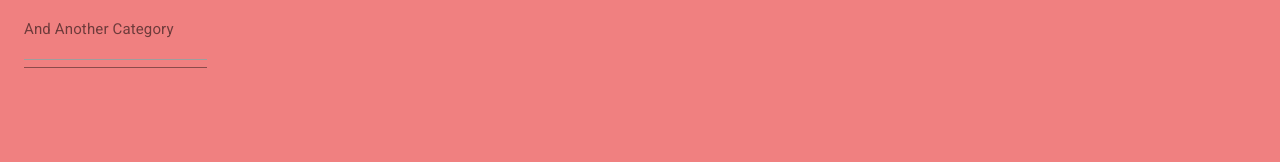
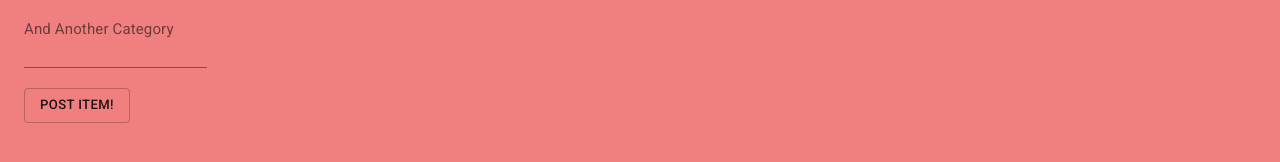
Before and after one commit to jamescbaldwin/react-garage-swap, a React (Create React App) app: page /sell in a window 1280 px wide. Shown: the part 568-730 px from the top of the page. Built offline with nearby package versions, Linux system fonts and the light colour scheme.

Commit message:
added button, and a corresponding style

```diff
--- a/src/Seller/SellerForm.js
+++ b/src/Seller/SellerForm.js
@@ -3,6 +3,7 @@ import { makeStyles } from '@material-ui/core/styles';
 import FormControl from '@material-ui/core/FormControl';
 import TextField from '@material-ui/core/TextField';
 import Select from '@material-ui/core/Select';
+import Button from '@material-ui/core/Button';
 
 
 const SellerForm = () => {
@@ -75,7 +76,13 @@ const SellerForm = () => {
             onChange={handleChange('amount')}
             startAdornment={<InputAdornment position="end">$</InputAdornment>}
           /> */}
+            <div className={classes.button}>
+               <Button variant="outlined" color="red">
+                     Post Item!
+              </Button>
+            </div>
         </FormControl>
+
         </div>
   );
 };
@@ -89,6 +96,9 @@ const useStyles = makeStyles((theme) => ({
   },
   select: {
     padding: 10,
+  },
+ button: {
+    paddingTop: 20 ,
   }
 }));
 
```
